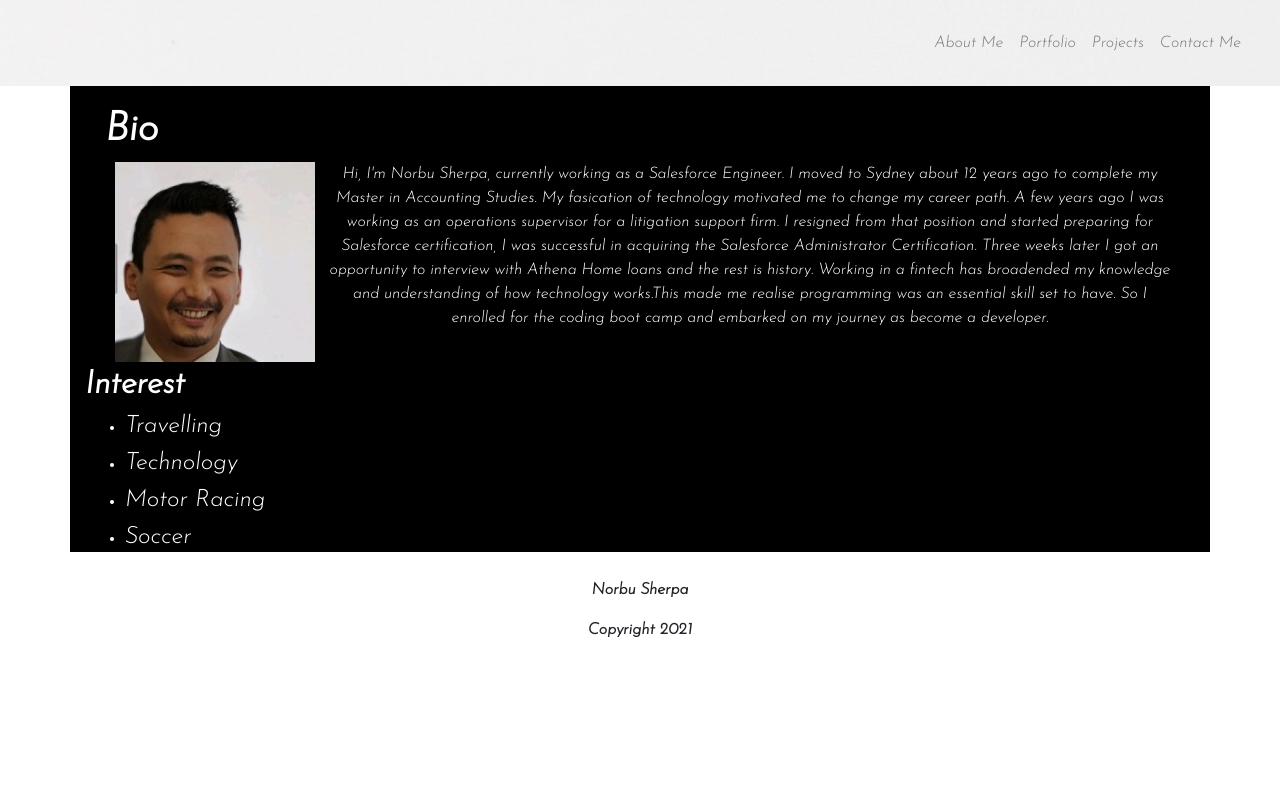
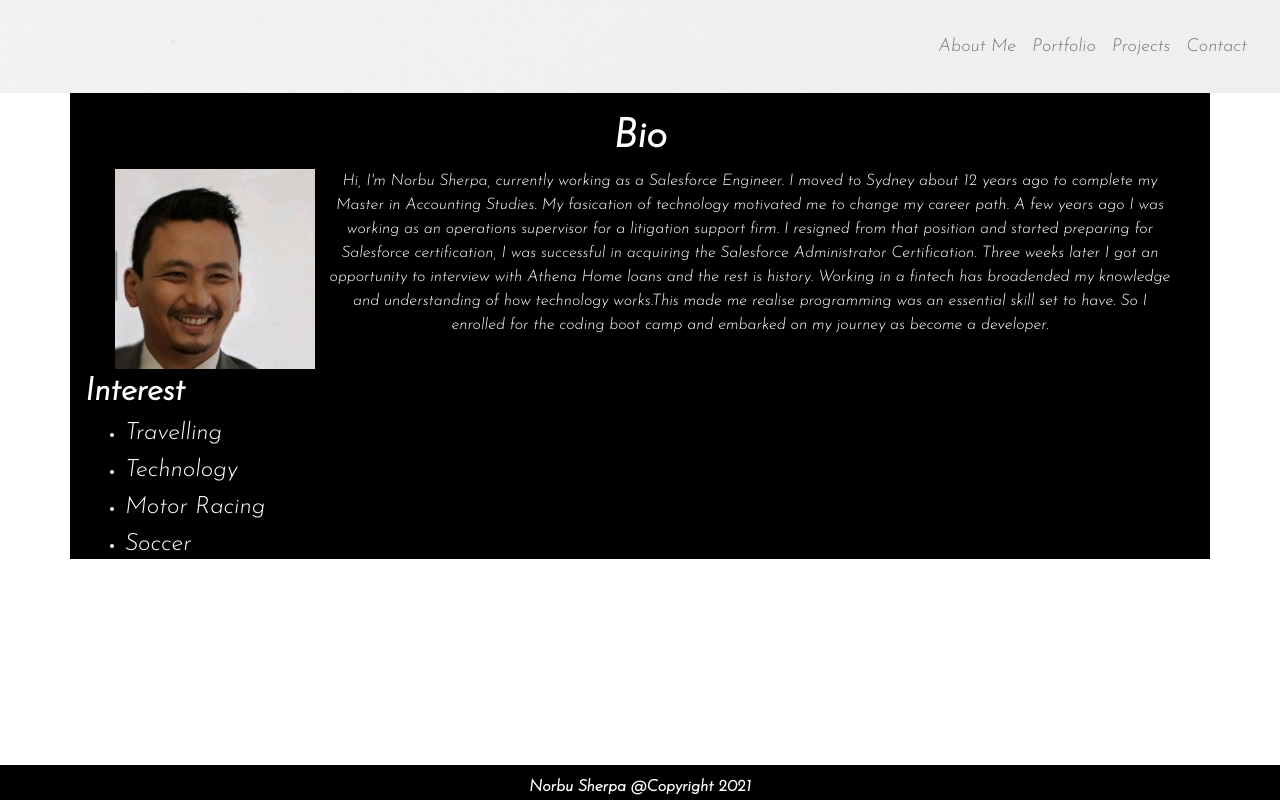
Before and after one commit to norbu-s/React-Portfolio, a React (Create React App) app in the folder portfolio/: page /#/ in a window 1280 px wide. Built offline with nearby package versions, Linux system fonts and the light colour scheme.

Commit message:
Updated styling

```diff
--- a/portfolio/src/components/Footer/index.jsx
+++ b/portfolio/src/components/Footer/index.jsx
@@ -4,8 +4,8 @@ import "./style.css"
 const Footer = () => {
     return (
         <footer>
-           <strong><p> Norbu Sherpa</p>
-           <p>Copyright 2021</p></strong>
+           <strong><p> Norbu Sherpa @Copyright 2021</p>
+          </strong>
             {/* <a href="https://www.linkedin.com/in/norbu-sherpa-b3802854/">
             <img src="https://cdn.exclaimer.com/Handbook%20Images/linkedin-icon_square_32x32.png?_ga=2.4752115.1543827992.1619151308-1583862240.1619151308" alt="LinkedIn-icon"/> */}
             {/* </a> */}
--- a/portfolio/src/components/Footer/style.css
+++ b/portfolio/src/components/Footer/style.css
@@ -1,21 +1,25 @@
 footer {
+    padding: 10px 0;
+    background-color: black;
+    color:white;
+    position: fixed;
+    left: 0px;
+    bottom: 0px;
+    height: 35px;
     width: 100%;
-    height:30px;
-    padding: 10px 0;
-    ;
-  }
+}
 
 p{
   text-align: center;
 }
 
-  footer img {
+footer img {
     max-width: 60px;
     margin-left: 200px;
     margin-bottom: 50px;
   }
 
 
-  footer img:not(:last-child) {
+footer img:not(:last-child) {
     margin-right: 10px;
   }
--- a/portfolio/src/components/Form/index.js
+++ b/portfolio/src/components/Form/index.js
@@ -1,11 +1,33 @@
 import React from 'react'
+import "./style.css"
 
-function contact ()  {
+function Form() {
     return (
-        <div>
+        <form>
+            <div className="grid-item page-header">
+                <div class="row">
+                <div class="col-sm">
+                <h1> Contact Us</h1>
+                <div className="form-group">
+                    <label for="name"><strong>Name</strong></label>
+                    <input type="Name" className="form-control" id="name" aria-describedby="emailHelp" placeholder="Enter Name"/>
+                    <small id="emailHelp" className="form-text text-muted"></small>
+                </div>
+                <div className="form-group">
+                    <label for="email"><strong>Email</strong></label>
+                    <input type="Email" className="form-control" id="email" aria-describedby="emailHelp" placeholder="Enter Email"/>
+                    <small id="emailHelp" className="form-text text-muted"></small>
+                </div>
+                <div className="form-group">
+                    <label for="message"><strong>Message</strong></label>
+                    <textarea className="form-control" id="message" rows="3"></textarea>
+                </div>
+            </div>
+            </div>
+            </div>
+            <button type="submit" className="btn btn-primary">Submit</button>
+        </form>
+    );
+  };
 
-        </div>
-    )
-}
-
-export default contact
+export default Form
--- a/portfolio/src/components/Form/style.css
+++ b/portfolio/src/components/Form/style.css
@@ -0,0 +1,11 @@
+form{
+    padding:20px;
+    color: black;
+    background-color:white;
+    max-width: 500px;
+}
+
+.form-group {
+    padding:15px;
+    max-width: 100%;
+}
--- a/portfolio/src/components/Header/index.js
+++ b/portfolio/src/components/Header/index.js
@@ -22,7 +22,7 @@ function header () {
                 <Link className={`nav-link dawn-color`} to="/projects">Projects</Link>
               </li>
               <li className={`nav-item`}>
-                <Link className={`nav-link dawn-color`} to="/contact">Contact Me</Link>
+                <Link className={`nav-link dawn-color`} to="/contact">Contact</Link>
               </li>
             </ul>
           </div>
--- a/portfolio/src/components/Header/style.css
+++ b/portfolio/src/components/Header/style.css
@@ -1,8 +1,17 @@
 header{
-    background-color: white;
-    color: black;
     max-width: 100%;
-    padding: 0;
+    padding: 10px;
+}
+
+#index-navbar{
+    color: white;
+    max-width: 100%;
+    padding: 10px;
+}
+
+#index-link{
+  font-size: large;
+
 }
 
 @media (min-width: 800px) {
--- a/portfolio/src/pages/AboutMe/index.js
+++ b/portfolio/src/pages/AboutMe/index.js
@@ -25,7 +25,7 @@ function AboutMe () {
                 <Link className={`nav-link dawn-color`} to="/projects">Projects</Link>
               </li>
               <li className={`nav-item`}>
-                <Link className={`nav-link dawn-color`} to="/contact">Contact Me</Link>
+                <Link className={`nav-link dawn-color`} to="/contact">Contact</Link>
               </li>
             </ul>
           </div>
--- a/portfolio/src/pages/Contact/index.js
+++ b/portfolio/src/pages/Contact/index.js
@@ -1,10 +1,36 @@
 import React from "react";
 import "./style.css";
+import Form from "../../components/Form";
+import Header from "../../components/Header";
+import Footer from "../../components/Footer";
 
 
 function Contact () {
   return (
-    <div className="container"></div>
+<div>
+      <Header />
+      <div>
+      <Form />
+      <div className="contact">
+         <div class="row">
+           <div class="col-sm">
+        <div className="details">
+          <h2>Contact</h2>
+        <br></br>
+            <ul>
+                <li><h3><strong>Email:</strong><a href="mailto:norbu@norbu.com"> norbuts@hotmail.com</a></h3></li>
+                <li><h3><strong>Github:</strong><a href="https://github.com/norbu-s"> www.github.com/norbu-s</a></h3></li>
+                <li><h3><strong>LinkedIn:</strong><a href="https://www.linkedin.com/in/norbu-sherpa-b3802854/"> LinkedIn Profile</a></h3></li>
+                <li><h3><strong>Phone No:</strong><a href="tel:+1-555-555-1212">+1-555-555-1212</a></h3></li>
+            </ul>
+          </div>
+          </div>
+          </div>
+      </div>
+      </div>
+      <Footer />
+</div>
+
   )
 }
 
--- a/portfolio/src/pages/Contact/style.css
+++ b/portfolio/src/pages/Contact/style.css
@@ -0,0 +1,13 @@
+.contact {
+    width: 500px;
+    margin-top: 50px;
+    margin-left: 50px;
+    grid-column: 3;
+    grid-row: 1 / span 2;
+}
+
+.details{
+    padding:10px;
+    align-items: center;
+    margin-bottom: 1200px;
+}
--- a/portfolio/src/pages/Projects/index.js
+++ b/portfolio/src/pages/Projects/index.js
@@ -15,7 +15,7 @@ function Projects () {
 <div>
         <Header />
 <div className="project">
-<h1> Projects</h1>
+<h1>Projects</h1>
 <strong><p> A list of projects that I've worked on during my bootcamp course</p></strong>
 <div className="otaku">
     <h2>Otaku</h2>
--- a/portfolio/src/pages/Projects/style.css
+++ b/portfolio/src/pages/Projects/style.css
@@ -1,6 +1,10 @@
 header{
 
 background-image: url("../../Images/backgroung.jpg");
+}
+
+h1{
+    text-align: center;
 }
 
 .project{
```
